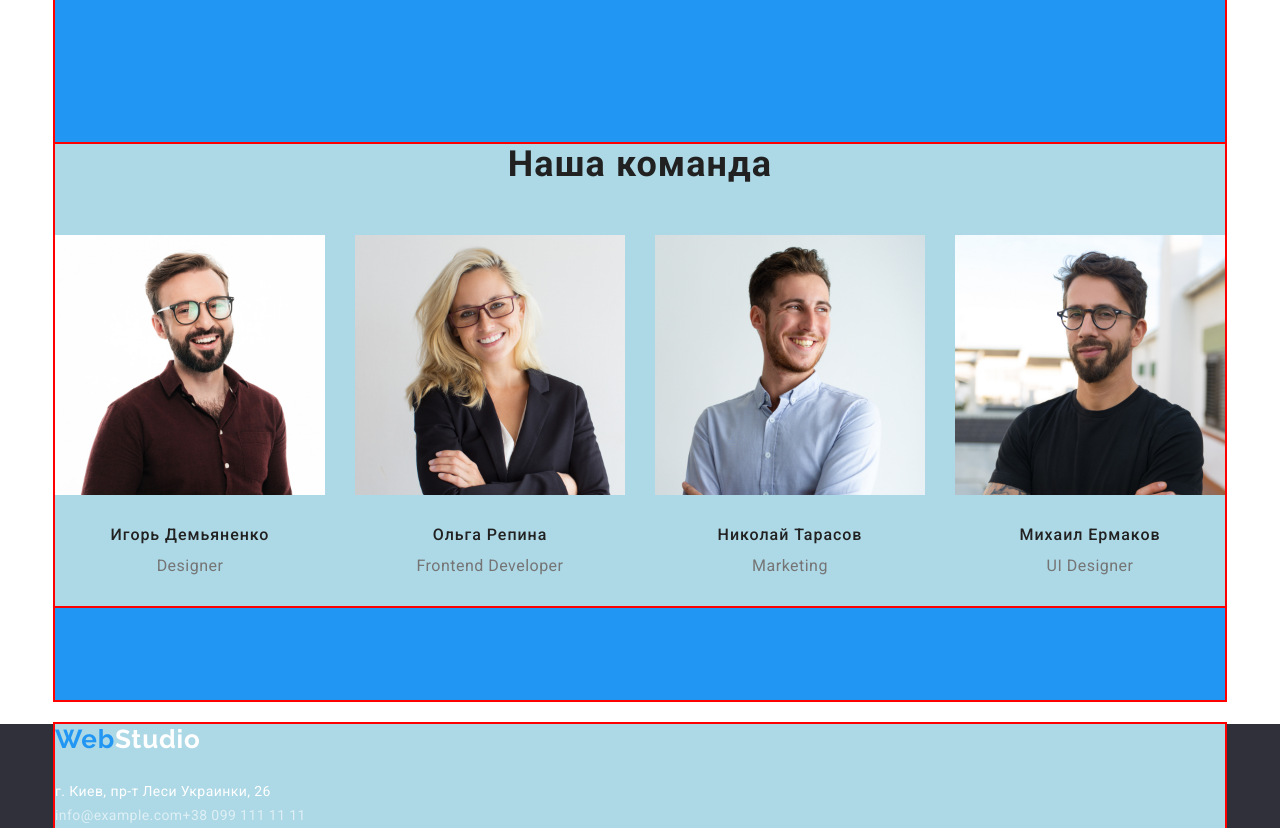
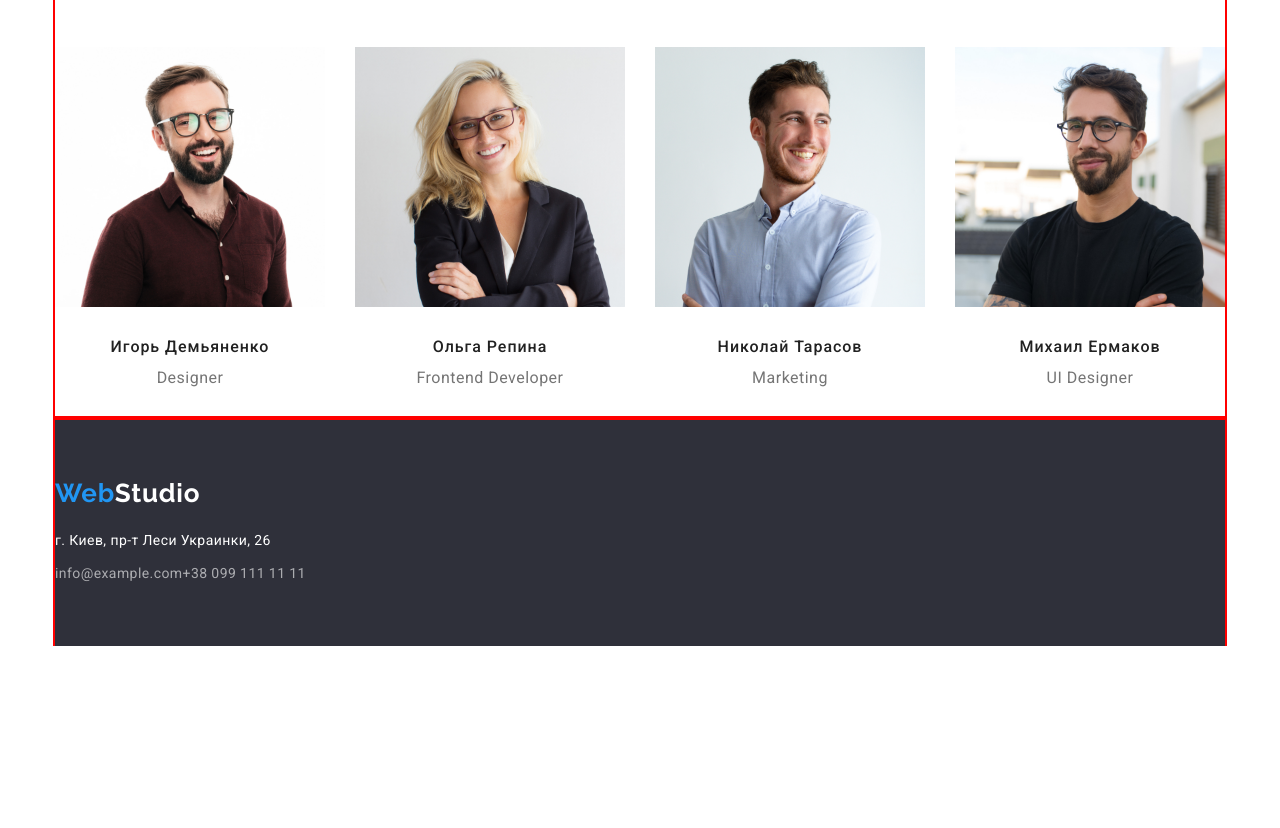
Before and after one commit to Alextag166/goit-markup-hw-03, a plain HTML site: page index.html in a window 1280 px wide. Shown: the part 1519-2347 px from the top of the page. After the commit the page ends 2165 px from the top, so only its background shows below. Drawn offline with nearby package versions, Linux system fonts and the light colour scheme.

Commit message:
footer finish
осталось фон героя и футера вынисти за контейнер

```diff
--- a/css/styles.css
+++ b/css/styles.css
@@ -6,8 +6,6 @@ body {
 
 section {
   padding-top: 94px;
-  padding-bottom: 94px;
-  background-color: #2196f3;
 }
 
 h1,
@@ -42,8 +40,6 @@ img {
   margin-left: auto;
   margin-right: auto;
   outline: 2px solid red;
-
-  background-color: lightblue;
 }
 
 /* webstudio */
@@ -57,6 +53,21 @@ img {
   font-size: 26px;
   line-height: 1.19;
 
+  color: #2196f3;
+  letter-spacing: 0.03em;
+}
+
+/* webstudio down */
+.logo-down {
+  padding-top: 60px;
+  padding-bottom: 60px;
+  font-family: "Raleway";
+  font-style: normal;
+  font-weight: 700;
+  font-size: 26px;
+  line-height: 31px;
+
+  /* identical to box height */
   color: #2196f3;
   letter-spacing: 0.03em;
 }
@@ -126,6 +137,8 @@ img {
 
 /* нижний адрес */
 .down-nav {
+  padding-top: 20px;
+  padding-bottom: 9px;
   font-style: normal;
   font-size: 14px;
   line-height: 1.71;
@@ -140,10 +153,16 @@ img {
 /* studio */
 .footer {
   background-color: #2f303a;
+  font-style: normal;
+  letter-spacing: 0.03em;
+  max-width: 100%;
+  padding-top: 60px;
+  padding-bottom: 60px;
 }
 
 /* нижние tel + web */
 .inf {
+  padding-bottom: 9px;
   font-style: normal;
   font-size: 14px;
   line-height: 1.71;
--- a/index.html
+++ b/index.html
@@ -118,12 +118,10 @@
       </section>
   </main>
 
-  <footer class="footer">
-    <div class="container">
-      <a class="link logo" href="./index.html">Web<span class="logo-web2">Studio</span></a>
-
+  <div class="container">
+    <footer class="footer">
+      <a class="link logo-down" href="./index.html">Web<span class="logo-web2">Studio</span></a>
       <address>
-
         <p class="down-nav">г. Киев, пр-т Леси Украинки, 26</p>
 
         <ul class="list">
@@ -133,8 +131,9 @@
 
         </ul>
       </address>
-    </div>
-  </footer>
+    </footer>
+  </div>
+
 </body>
 
 </html>
```
